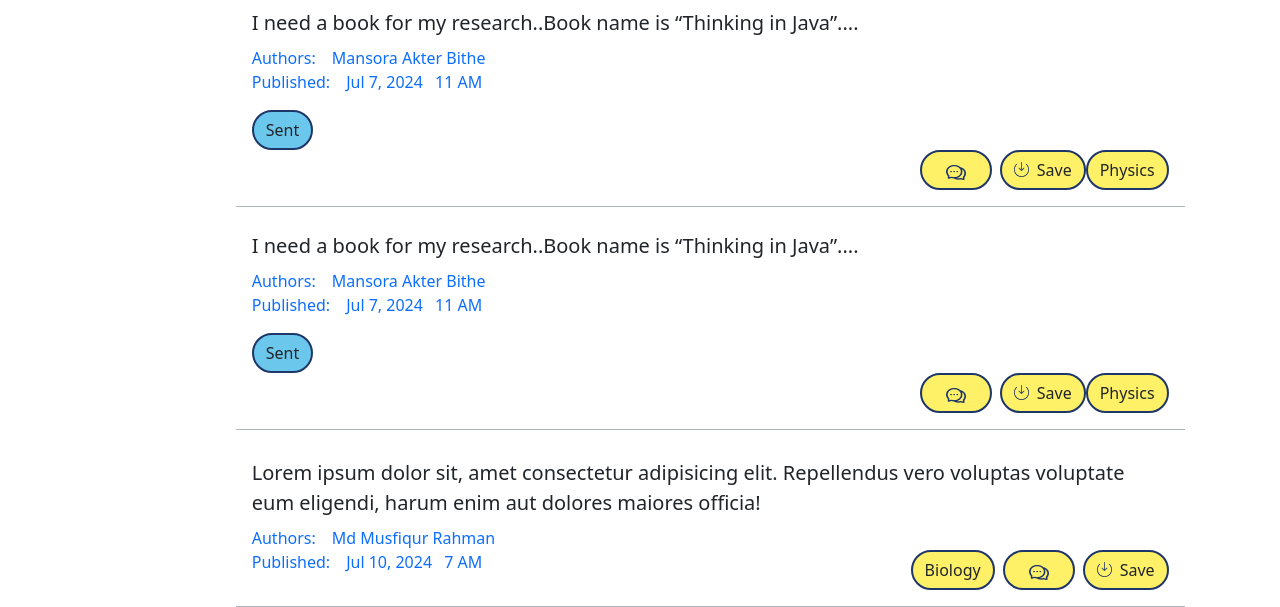
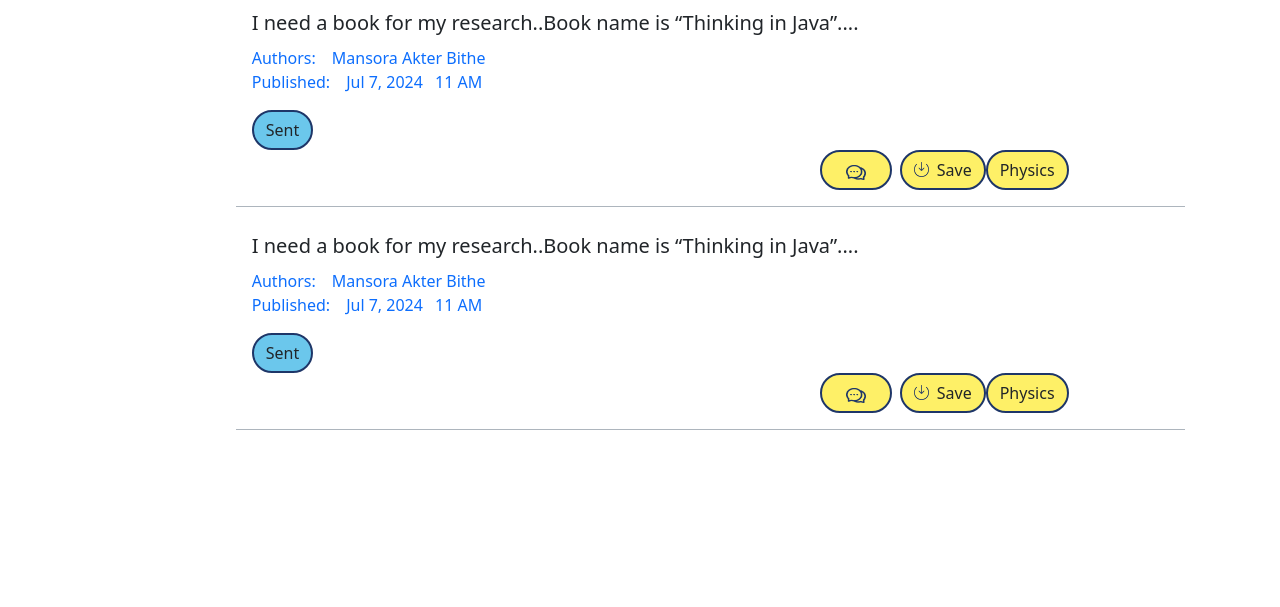
Before and after one commit to Zidan02/Research_Connect_New, a plain HTML site: page getHelp.html in a window 1280 px wide. Shown: the part 283-890 px from the top of the page. After the commit the page ends 800 px from the top, so only its background shows below. Drawn offline with nearby package versions, Linux system fonts and the light colour scheme.

Commit message:
Add files via upload

```diff
--- a/getHelp.html
+++ b/getHelp.html
@@ -236,7 +236,7 @@
                                             style="background: #6bc7ec; border-color: #1E3668; margin-right: 900px;">Sent</button>
 
 
-                                        <div class="d-flex justify-content-end gap-2" style="float: right;">
+                                        <div class="d-flex justify-content-end gap-2" style="float: right; margin-right: 100px;">
                                             <button class="btn border-2 rounded-5 fs-6"
                                                 style="background: #FEF067; border-color: #1E3668;">Physics</button>
 
@@ -284,7 +284,7 @@
                                             style="background: #6bc7ec; border-color: #1E3668; margin-right: 900px;">Sent</button>
 
 
-                                        <div class="d-flex justify-content-end gap-2" style="float: right;">
+                                        <div class="d-flex justify-content-end gap-2" style="float: right; margin-right: 100px;">
                                             <button class="btn border-2 rounded-5 fs-6"
                                                 style="background: #FEF067; border-color: #1E3668;">Physics</button>
 
@@ -315,46 +315,7 @@
 
 
 
-                        <div class="accordion-collapse show" id="collapsePost" data-bs-parent="#accordionExample"
-                            style="margin-left: 1%; width: 91%;">
-                            <div class="card mt-1 border-0">
-                                <!-- Content for POST collapse -->
 
-                                <div class="card-body card mt-2 border-bottom border-0 border-dark-subtle rounded-0">
-                                    <p class="card-title fs-5">Lorem ipsum dolor sit, amet consectetur adipisicing elit.
-                                        Repellendus vero voluptas voluptate eum eligendi, harum enim aut dolores maiores
-                                        officia!</p>
-
-                                    <a href="link_to_profile" class="text-decoration-none">
-                                        <span class="text-primary fs-6">Authors:<span class="ms-3">Md Musfiqur
-                                                Rahman</span></span>
-                                    </a>
-
-                                    <div class="card-text d-flex justify-content-between">
-                                        <p class="text-primary fs-6">Published:<span class="ms-3">Jul 10, 2024 <span
-                                                    class="ms-2">7 AM</span></span></p>
-
-                                        <div class="d-flex justify-content-end gap-2" style="float: right;">
-                                            <button class="btn border-2 rounded-5 fs-6"
-                                                style="background: #FEF067; border-color: #1E3668;">Biology</button>
-                                            <button class="btn border-2 rounded-5 fs-6 px-4"
-                                                style="background: #FEF067; border-color: #1E3668; ">
-                                                <img src="img/comment.png" alt="comment" class="img-fluid"
-                                                    style="width: 20px; height: 15px;">
-                                            </button>
-
-                                            <button class="btn border-2 rounded-5 fs-6 d-flex align-middle"
-                                                style="background: #FEF067; border-color: #1E3668;">
-                                                <img src="img/save.png" alt="" class="img-fluid mt-1 me-2"
-                                                    style="width: 15px; height: 15px;"> <span>Save</span>
-                                            </button>
-                                        </div>
-                                    </div>
-                                </div>
-
-
-                            </div>
-                        </div>
 
                         <!-- all post here end -->
 
```
Also changed, not shown: request.html (+36 -17 lines).
